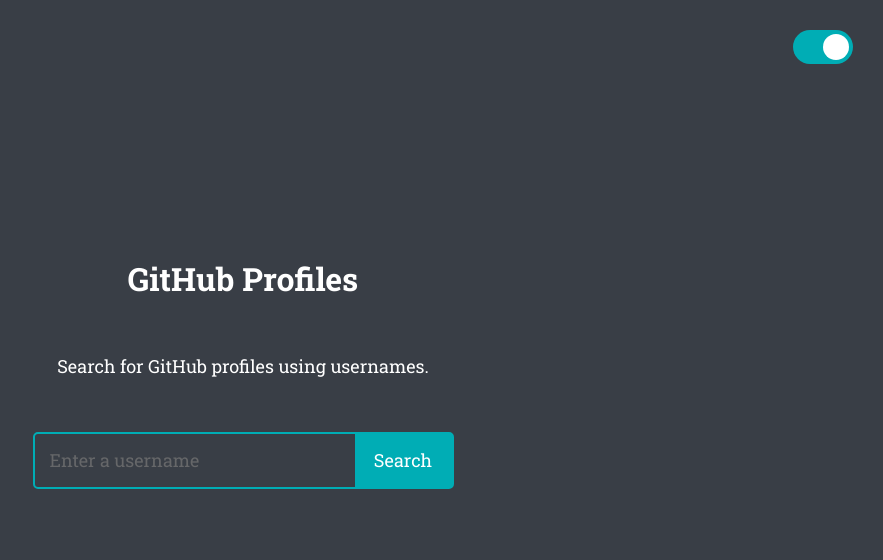
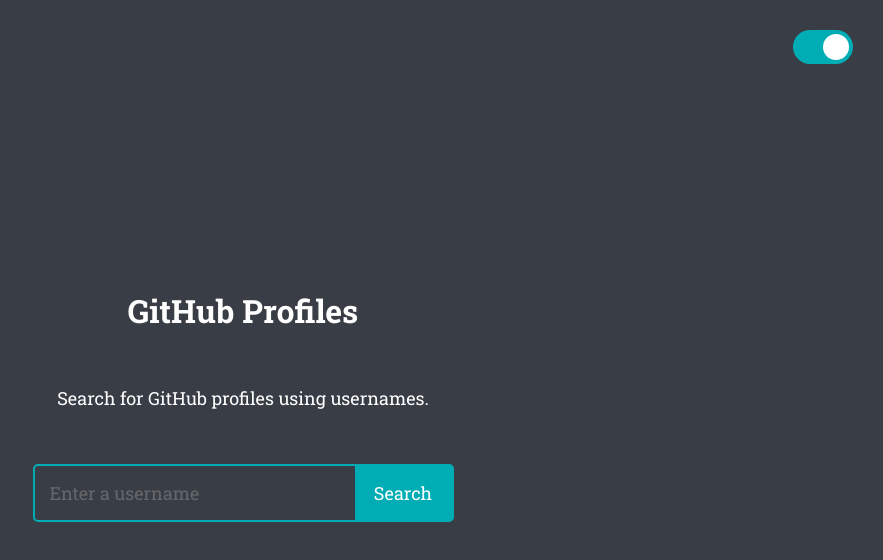
Before and after one commit to Epokuiso/github_profiles, a React (Create React App) app: page / in a window 1280 px wide. Shown: the top 560 px of the page, without its empty margins (397-1280 px from the left). Built offline with nearby package versions, Linux system fonts and the light colour scheme.

Commit message:
styles fix

```diff
--- a/src/components/MainSection/styles.ts
+++ b/src/components/MainSection/styles.ts
@@ -4,6 +4,7 @@
     color: ${ props => props.theme === 'dark' ? 'var(--dark-text-color)' : 'var(--light-text-color)'};
     display: flex;
     flex-direction: column;
+    flex-grow: 1;
     padding: 0 1.4rem;
 
     > h1
--- a/src/components/NavigationBar/styles.ts
+++ b/src/components/NavigationBar/styles.ts
@@ -3,9 +3,8 @@
 export const Container = styled.header`
     background-color: transparent;
     height: 65px;
+    flex-grow: 1;
     padding: 2rem 1rem;
-    position: absolute;
-    top: 0;
     width: 100%;
 
     > img
--- a/src/pages/Profile/styles.ts
+++ b/src/pages/Profile/styles.ts
@@ -4,6 +4,7 @@
     align-items: center;
     display: inherit;
     flex-direction: column;
+    flex-grow: 1;
 
     > img
     {
```
